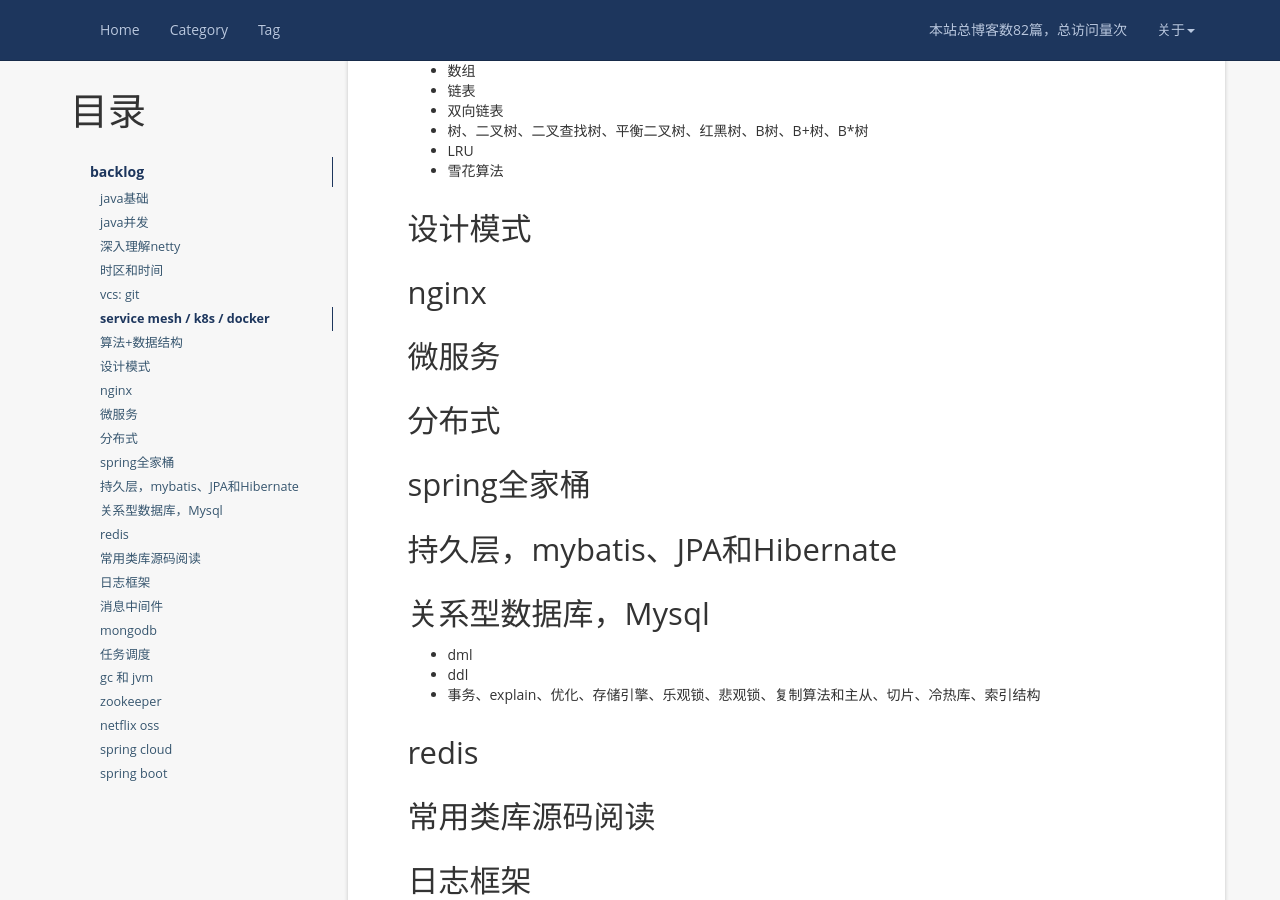
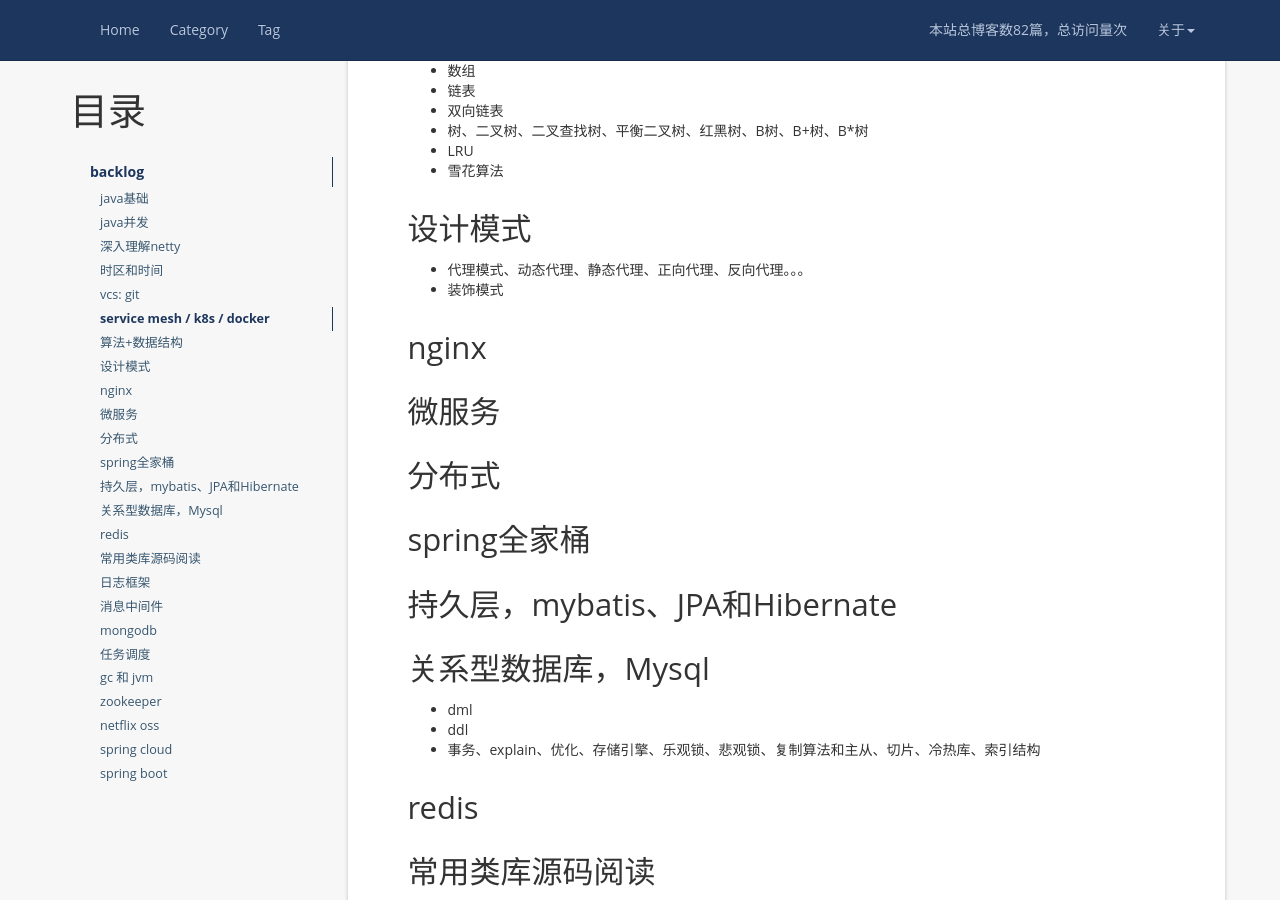
Before and after one commit to zhangfb95/zhangfb95.github.io.bak, a Jekyll site: the page built from plan.md, in a window 1280 px wide and 900 px high, scrolled down 1227 px. Built offline with Jekyll 4.4.1, drawn with Linux system fonts in a browser that asks for light colours; nearby versions of some CDN libraries; a script that is not in the unit is left out; comment, search, counter and statistics services are not loaded.

Commit message:
修改我的计划，增加设计模式

```diff
--- a/plan.md
+++ b/plan.md
@@ -52,6 +52,9 @@
 
 ## 设计模式
 
++ 代理模式、动态代理、静态代理、正向代理、反向代理。。。
++ 装饰模式
+
 ## nginx
 
 ## 微服务
```
